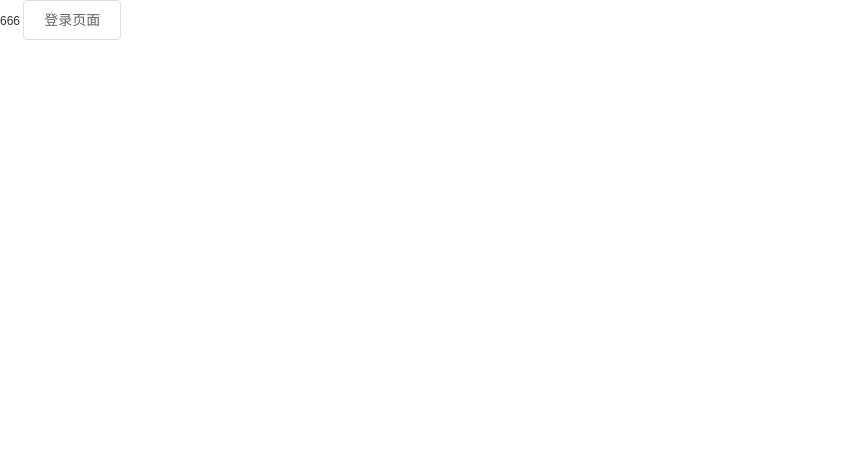
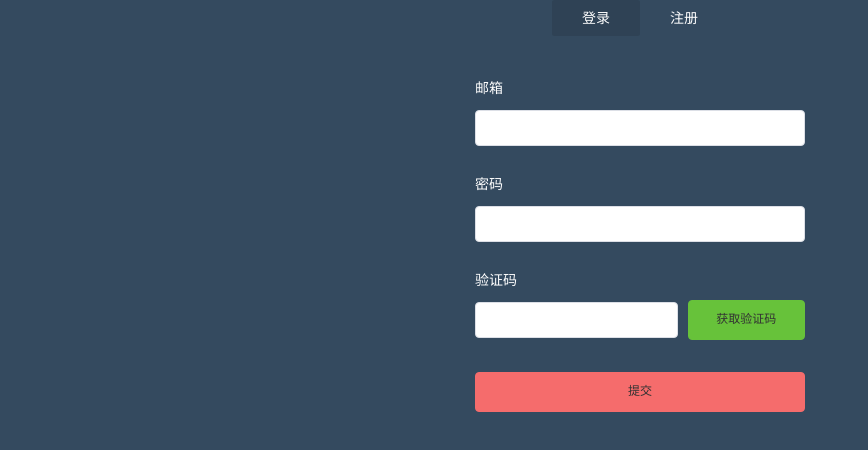
Before and after one commit to zhaojun0193/vue-admin, a Vue app: page /login in a window 1280 px wide. Shown: the top 450 px of the page, without its empty margins (0-868 px from the left). Built offline with nearby package versions, Linux system fonts and the light colour scheme.

Commit message:
登录页面，表单验证

```diff
--- a/src/App.vue
+++ b/src/App.vue
@@ -1,7 +1,6 @@
 <template>
   <div id="app">
     <div>
-      666
       <router-view/>
     </div>
   </div>
@@ -13,6 +12,6 @@
 
 <style>
 #app {
-
+  display: block;
 }
 </style>
--- a/src/styles/common.scss
+++ b/src/styles/common.scss
@@ -1,4 +1,4 @@
-html,body,h1,h2,h3,h4,h5,h6,div,dl,dt,dd,ul,ol,li,p,blockquote,pre,hr,figure,table,caption,th,td,form,fieldset,legend,input,button,textarea,menu{margin:0;padding:0;}
+html,body,h1,h2,h3,h4,h5,h6,div,dl,dt,dd,ul,ol,li,p,blockquote,pre,hr,figure,table,caption,th,td,form,fieldset,legend,input,textarea,menu{margin:0;padding:0;}
 header,footer,section,article,aside,nav,hgroup,address,figure,figcaption,menu,details{display:block;}
 table{border-collapse:collapse;border-spacing:0;}
 caption,th{text-align:left;font-weight:normal;}
--- a/src/views/login/Login.vue
+++ b/src/views/login/Login.vue
@@ -1,13 +1,156 @@
 <template>
-    <el-button>登录页面</el-button>
+    <div id="login">
+        <div class="login-wrap">
+            <ul class="menu-tab">
+                <li :class="{'current': item.isActive}" v-for="item in menuTab" :key="item.id" @click="toggleMenu(item)">{{item.txt}}</li>
+            </ul>
+            <el-form :model="ruleForm" status-icon :rules="rules" ref="ruleForm" class="login-form">
+                <el-form-item prop="email" class="item-form">
+                    <label>邮箱</label>
+                    <el-input type="text" v-model="ruleForm.email" autocomplete="off" size="medium"></el-input>
+                </el-form-item>
+                <el-form-item prop="checkPass" class="item-form">
+                    <label>密码</label>
+                    <el-input type="password" v-model="ruleForm.checkPass" autocomplete="off"  size="medium" minlength='6' maxlength='20'></el-input>
+                </el-form-item>
+                <el-form-item prop="vCode" class="item-form">
+                    <label>验证码</label>
+                     <el-row :gutter="10">
+                    <el-col :span="15"><el-input v-model.number="ruleForm.vCode"  size="medium" minlength='6' maxlength='6'></el-input></el-col>
+                    <el-col :span="9"><el-button type="success" class="block">获取验证码</el-button></el-col>
+                </el-row>
+                </el-form-item>
+                <el-form-item  class="item-form">
+                    <el-button type="danger" @click="submitForm('ruleForm')" class="login-btn block">提交</el-button>
+                </el-form-item>
+            </el-form>
+        </div>
+    </div>
 </template>
 
 <script>
 export default {
-
+    name: 'login',
+    data(){
+      var validateEmail = (rule, value, callback) => {
+        let reg = /^[A-Za-z\d]+([-_.][A-Za-z\d]+)*@([A-Za-z\d]+[-.])+[A-Za-z\d]{2,4}$/;
+        if (value === '') {
+          callback(new Error('请输入邮箱'));
+        } else if(!reg.test(value)){
+          callback(new Error('请输入正确的邮箱'));
+        }else{
+            callback();
+        }
+      };
+      var validatePass = (rule, value, callback) => {
+        let reg = /^.*(?=.{6,20})(?=.*\d)(?=.*[A-Z])(?=.*[a-z])(?=.*[!@#$%^&*? ]).*$/;
+        if (value === '') {
+          callback(new Error('请输入密码'));
+        }else if(!reg.test(value)){
+            callback(new Error('6-20位，包含大写字母，小写字母，数字，特殊字符'));
+        }else{
+          callback();
+        }
+      };
+      var checkVCode = (rule, value, callback) => {
+        let reg = /^[a-z\d]{6}$/;
+        if (value === '') {
+          return callback(new Error('验证码不能为空'));
+        }else if (!reg.test(value)){
+            return callback(new Error('验证码格式不正确'));
+        }else{
+            callback();
+        }
+      };
+      return {
+        menuTab:[
+                {txt:'登录',isActive:true},
+                {txt:'注册',isActive:false}
+            ],
+        isActive: true,
+        ruleForm: {
+          email: '',
+          checkPass: '',
+          vCode: ''
+        },
+        rules: {
+          email: [
+            { validator: validateEmail, trigger: 'blur' }
+          ],
+          checkPass: [
+            { validator: validatePass, trigger: 'blur' }
+          ],
+          vCode: [
+            { validator: checkVCode, trigger: 'blur' }
+          ]
+        }
+      };
+    },
+    methods:{
+        toggleMenu(data){
+            this.menuTab.forEach(menu =>{
+                menu.isActive = false
+            })
+            data.isActive = true
+        },
+        submitForm(formName) {
+        this.$refs[formName].validate((valid) => {
+          if (valid) {
+            alert('submit!');
+          } else {
+            console.log('error submit!!');
+            return false;
+          }
+        });
+      }
+    }
 }
 </script>
 
-<style scoped>
+<style lang="scss" scoped>
+#login{
+    height: 100vh;
+    background-color: #344a5f;
+}
+ .login-wrap{
+     width: 330px;
+     margin: auto;
+ }
 
+ .menu-tab{
+     text-align: center;
+     li{
+         display: inline-block;
+         width: 88px;
+         font-size: 14px;
+         line-height: 36px;
+         color: #fff;
+         border-radius: 2px;
+         cursor: pointer;
+     }
+ }
+
+ .current{
+     background-color: rgba(0, 0, 0, .1);
+ }
+
+ .login-form{
+     margin-top: 29px;
+     label{
+         display: block;
+         font-size: 14px;
+         color: #fff;
+         margin-top: 3px;
+     }
+ }
+ .item-form{
+     margin-bottom: 13px;
+ }
+ .block{
+     display: block;
+     width: 100%;
+ }
+ .login-btn{
+     margin-top: 19px;
+ }
 </style>
```
Also changed, not shown: 1 other file (tests, documents, lock files or other folders).
